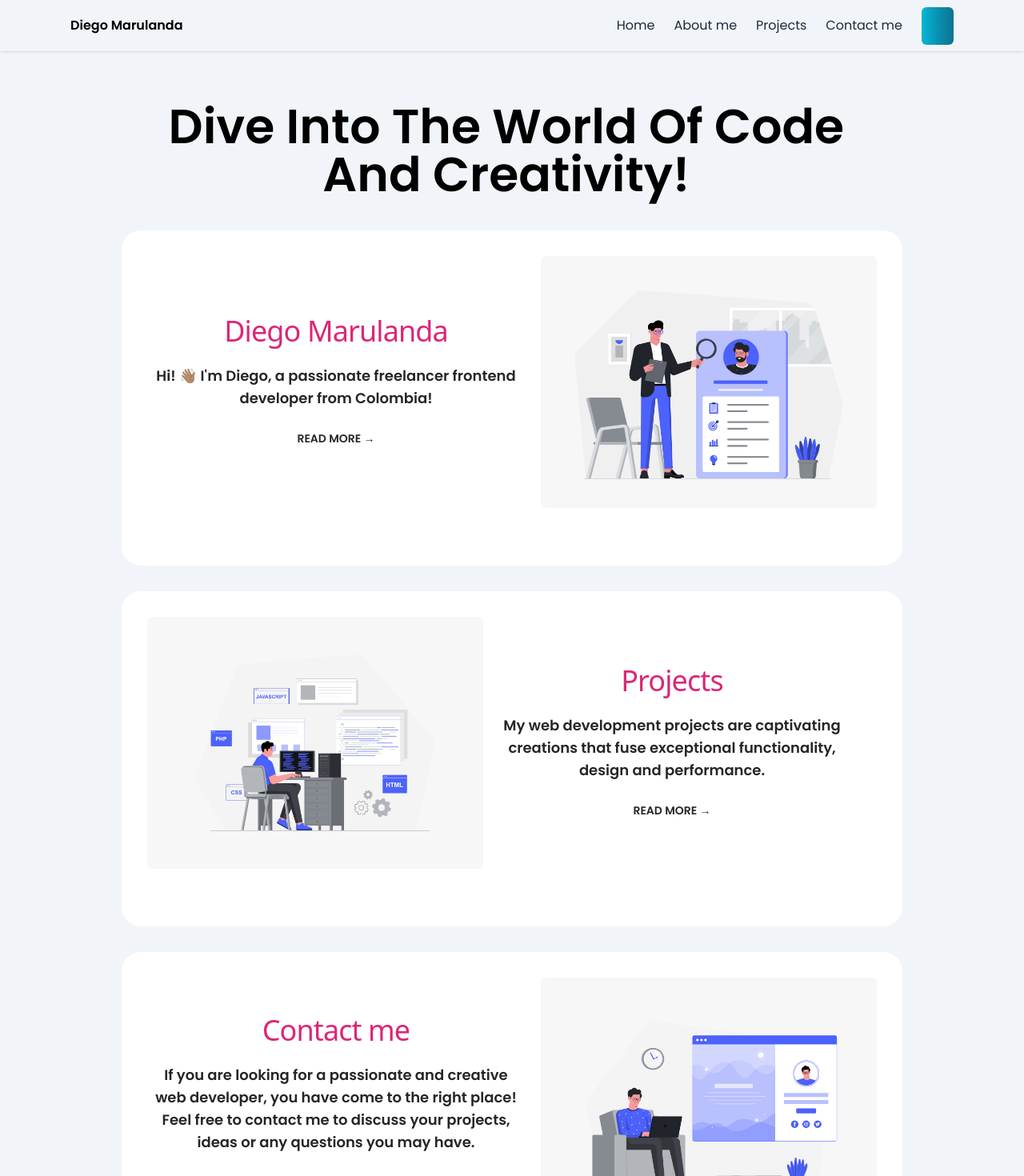
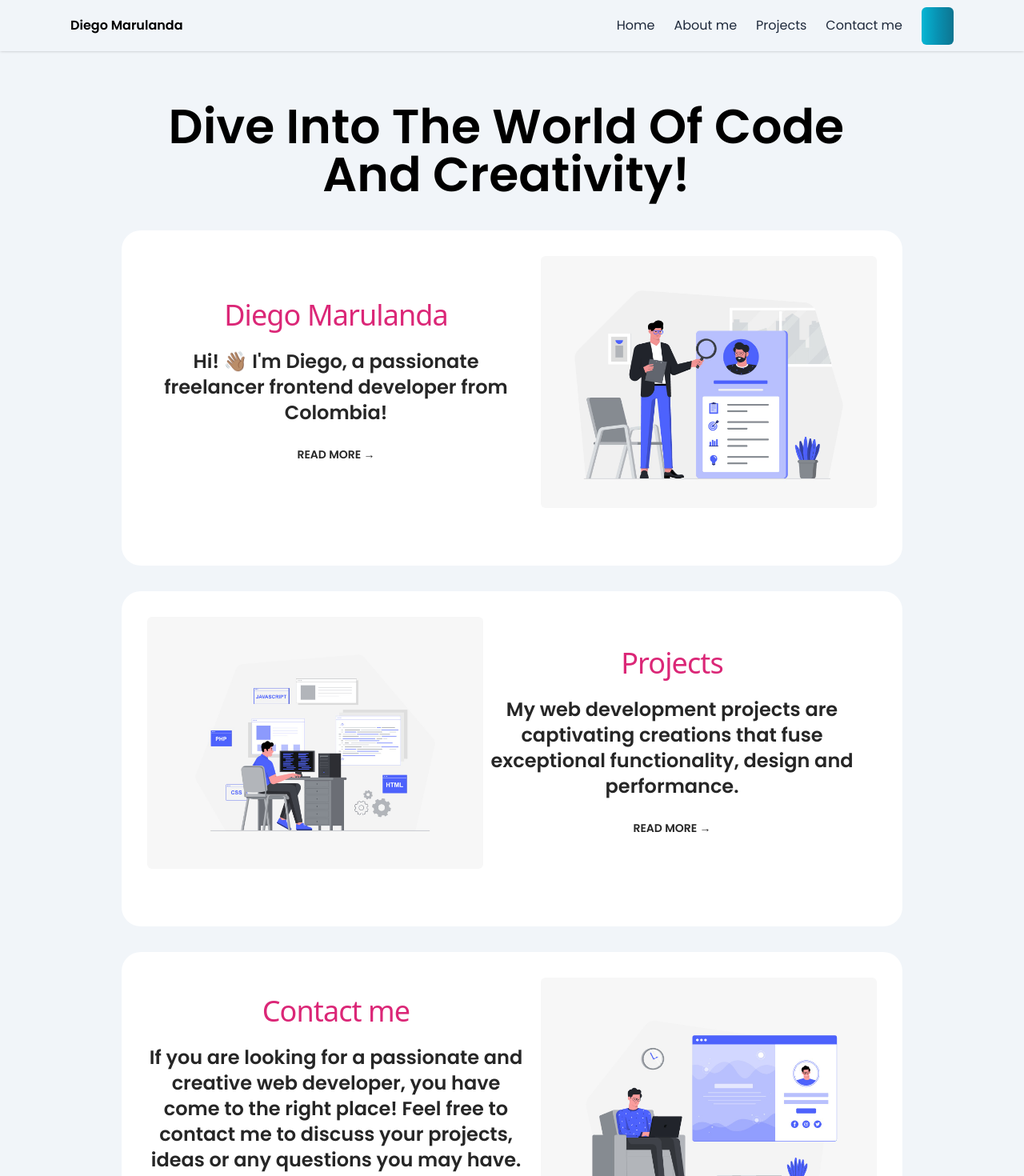
Before and after one commit to DiegoMarulandaB/Portfolio, a Next.js app: page / in a window 1280 px wide. Shown: the top 1470 px of the page at 80% size. Built offline with nearby package versions, Linux system fonts and the light colour scheme; some icons are missing.

Commit message:
style: add text corrections in home

```diff
--- a/src/app/home/page.tsx
+++ b/src/app/home/page.tsx
@@ -22,7 +22,7 @@ const HomePage = () => {
                     </h2>
                     <p className="text-black text-base md:text-lg">
                       {' '}
-                      <strong className="text-neutral-800 dark:text-neutral-50  text-1xl ">
+                      <strong className="text-neutral-800 dark:text-neutral-50  text-2xl ">
                         Hi! 👋🏽 I'm Diego, a passionate freelancer frontend developer from Colombia!
                       </strong>
                     </p>
@@ -52,7 +52,7 @@ const HomePage = () => {
                       Projects
                     </h2>
                     <p className="text-black text-base md:text-lg">
-                      <strong className="text-neutral-800 dark:text-neutral-50  text-1xl mt-6">
+                      <strong className="text-neutral-800 dark:text-neutral-50  text-2xl mt-6">
                         My web development projects are captivating creations that fuse exceptional functionality,
                         design and performance.
                       </strong>
@@ -80,7 +80,7 @@ const HomePage = () => {
                       Contact me
                     </h2>
                     <p className="text-black text-base md:text-lg">
-                      <strong className="text-neutral-800 dark:text-neutral-50  text-1xl mt-6">
+                      <strong className="text-neutral-800 dark:text-neutral-50  text-2xl mt-6">
                         If you are looking for a passionate and creative web developer, you have come to the right
                         place! Feel free to contact me to discuss your projects, ideas or any questions you may have.
                       </strong>
```
